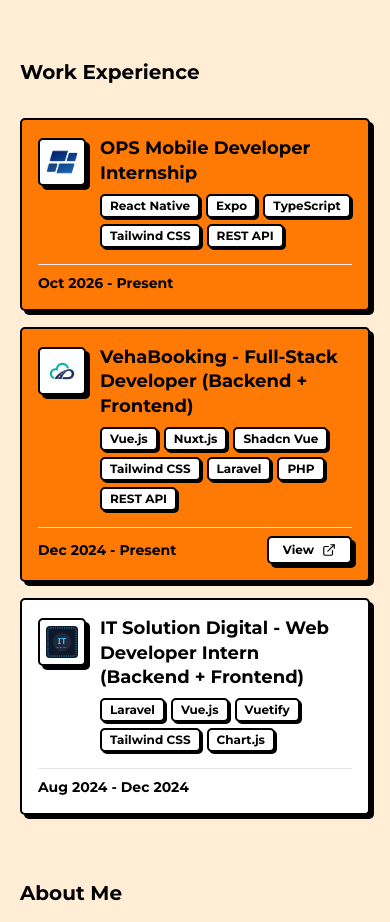
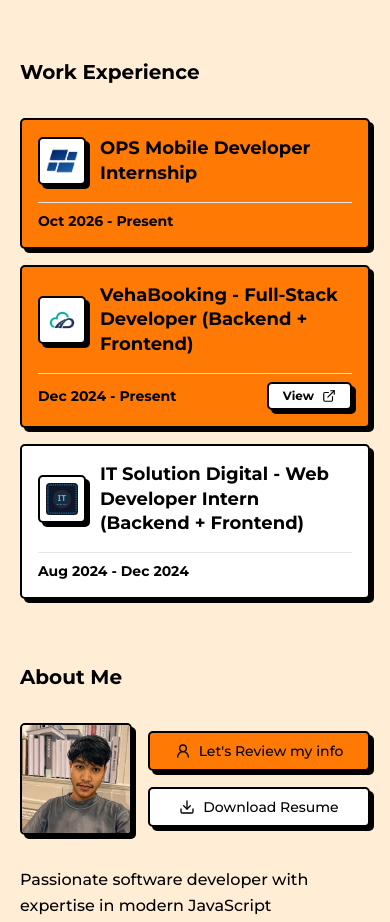
Before and after one commit to koeuk/Portfolio, a Next.js app: page / in a window 390 px wide. Shown: the part 4863-5785 px from the top of the page. Built offline with nearby package versions, Linux system fonts and the light colour scheme; no server answers.

Commit message:
refactor: remove technologies field and tags from work experience items

```diff
--- a/components/home/WorkExperience.tsx
+++ b/components/home/WorkExperience.tsx
@@ -5,14 +5,12 @@
 import { Button } from '@/components/ui/Button'
 import { Card } from '@/components/ui/Card'
 import { Section } from '@/components/ui/Section'
-import { Tag } from '@/components/ui/Tag'
 
 interface Job {
   key: string
   current: boolean
   image: string
   link?: string
-  technologies: string[]
 }
 
 const jobs: Job[] = [
@@ -20,20 +18,17 @@
     key: 'opsMobileInternship',
     current: true,
     image: '/images/work/ops.png',
-    technologies: ['React Native', 'Expo', 'TypeScript', 'Tailwind CSS', 'REST API'],
   },
   {
     key: 'staff',
     current: true,
     image: '/images/work/vehabooking.png',
     link: 'https://vehabooking.com/',
-    technologies: ['Vue.js', 'Nuxt.js', 'Shadcn Vue', 'Tailwind CSS', 'Laravel', 'PHP', 'REST API'],
   },
   {
     key: 'internship',
     current: false,
     image: '/images/work/itsolution.svg',
-    technologies: ['Laravel', 'Vue.js', 'Vuetify', 'Tailwind CSS', 'Chart.js'],
   },
 ]
 
@@ -47,8 +42,8 @@
           <Card as="li" key={job.key} tone={job.current ? 'main' : 'bw'} className="reveal-on-scroll p-4 sm:p-5">
             <div className="flex flex-col gap-4 sm:flex-row sm:items-center sm:justify-between">
               {/* Left: Logo & Job Details */}
-              <div className="flex items-start sm:items-center gap-3.5 sm:gap-4 min-w-0">
-                <div className="neo h-12 w-12 sm:h-14 sm:w-14 flex-shrink-0 overflow-hidden bg-white p-1.5 flex items-center justify-center mt-0.5 sm:mt-0">
+              <div className="flex items-center gap-3.5 sm:gap-4 min-w-0">
+                <div className="neo h-12 w-12 sm:h-14 sm:w-14 flex-shrink-0 overflow-hidden bg-white p-1.5 flex items-center justify-center">
                   <img
                     src={job.image}
                     alt={t(`workExperience.${job.key}.role`)}
@@ -60,15 +55,6 @@
                   <h3 className="font-heading text-lg sm:text-xl leading-snug">
                     {t(`workExperience.${job.key}.role`)}
                   </h3>
-                  {job.technologies.length > 0 && (
-                    <div className="mt-2 flex flex-wrap items-center gap-1.5">
-                      {job.technologies.map(technology => (
-                        <Tag key={technology} className="px-2 py-0.5 text-xs">
-                          {technology}
-                        </Tag>
-                      ))}
-                    </div>
-                  )}
                 </div>
               </div>
 
```
